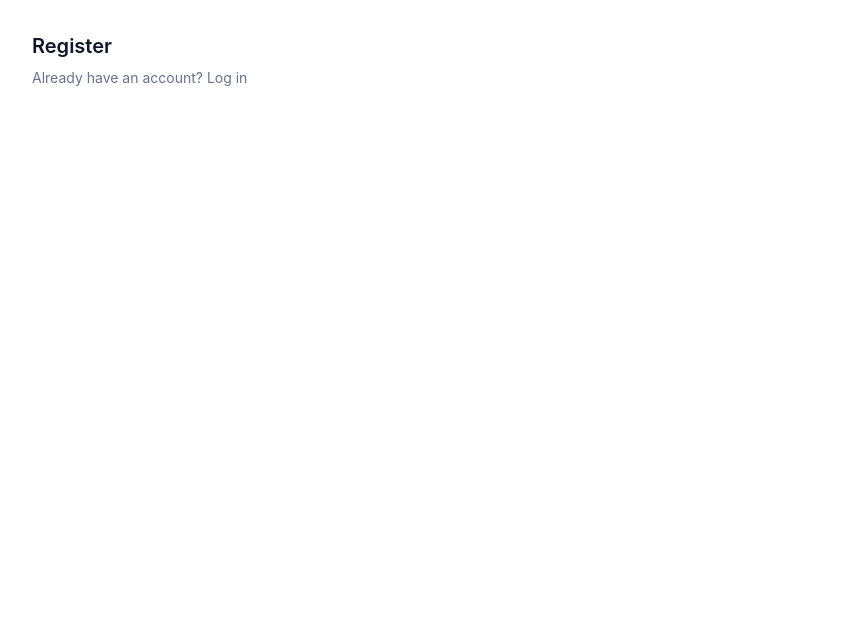
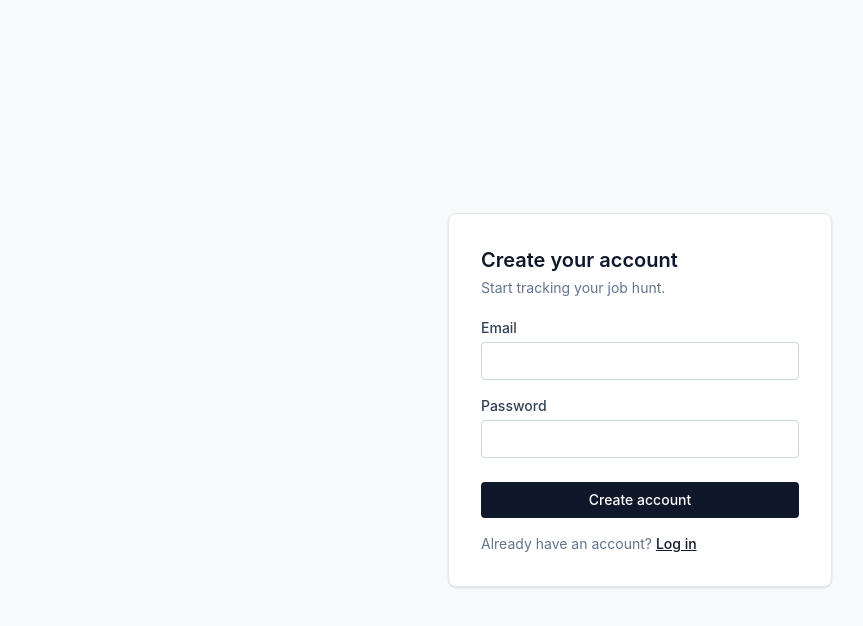
Before and after one commit to danilomsilva/job-hunt-ui, a React (Vite) app: page /register in a window 1280 px wide. Shown: the top 626 px of the page, without its empty margins (0-863 px from the left). Built offline with nearby package versions, Linux system fonts and the light colour scheme; no server answers.

Commit message:
feat: build the register page
Reuses CredentialsForm. On submit it registers and — since the API hands
back no tokens — logs in with the same credentials, then goes to
/applications. A duplicate email surfaces the API's 409 message in the
alert.

```diff
--- a/src/pages/RegisterPage.tsx
+++ b/src/pages/RegisterPage.tsx
@@ -1,13 +1,35 @@
-import { Link } from 'react-router-dom';
+import { Link, Navigate, useNavigate } from 'react-router-dom';
+import { CredentialsForm } from '../auth/CredentialsForm';
+import { useAuth } from '../auth/useAuth';
 
-// Placeholder — the real form (validation, submit, error handling) is next.
 export function RegisterPage() {
+  const { status, register } = useAuth();
+  const navigate = useNavigate();
+
+  if (status === 'authenticated') {
+    return <Navigate to="/applications" replace />;
+  }
+
   return (
-    <main className="p-8">
-      <h1 className="text-xl font-semibold text-slate-900">Register</h1>
-      <p className="mt-2 text-sm text-slate-500">
-        Already have an account? <Link to="/login">Log in</Link>
-      </p>
-    </main>
+    <CredentialsForm
+      heading="Create your account"
+      intro="Start tracking your job hunt."
+      submitLabel="Create account"
+      pendingLabel="Creating account…"
+      passwordAutoComplete="new-password"
+      onSubmit={async (credentials) => {
+        // register() also logs in — job-hunt-api's register returns no tokens.
+        await register(credentials);
+        void navigate('/applications', { replace: true });
+      }}
+      footer={
+        <>
+          Already have an account?{' '}
+          <Link to="/login" className="font-medium text-slate-900 underline">
+            Log in
+          </Link>
+        </>
+      }
+    />
   );
 }
```
Also changed, not shown: 1 other file (tests, documents, lock files or other folders).
